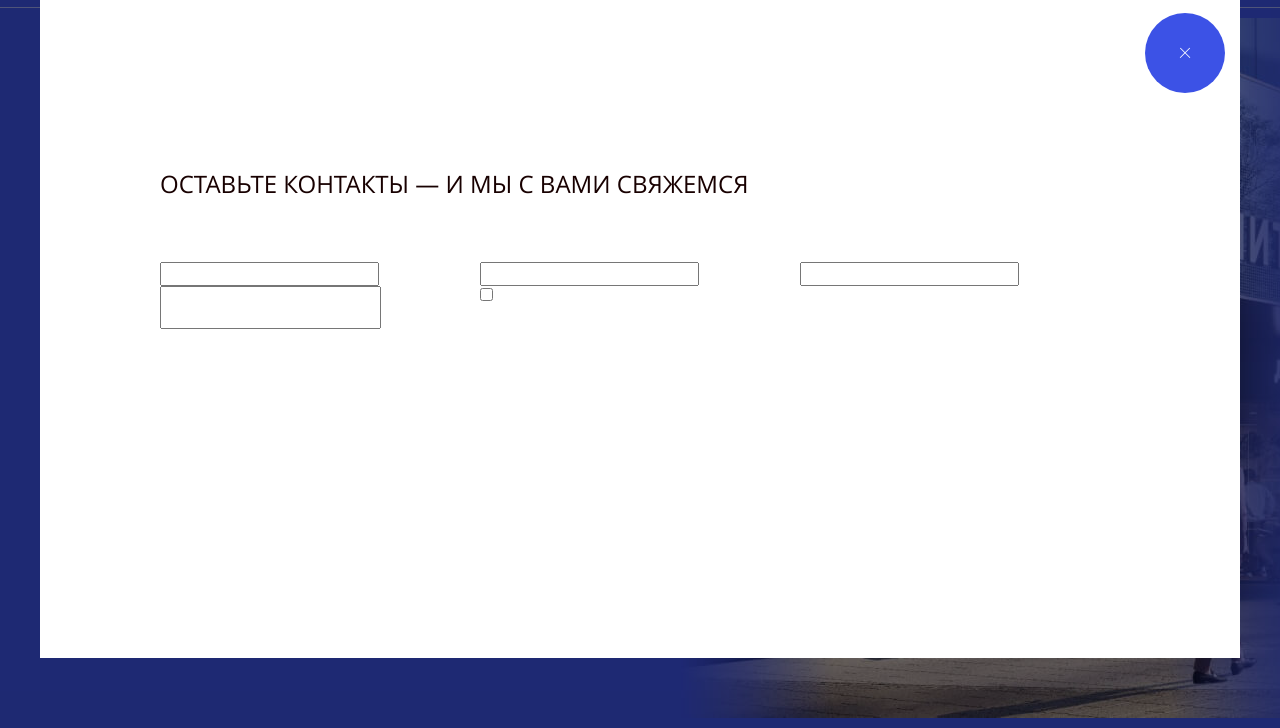
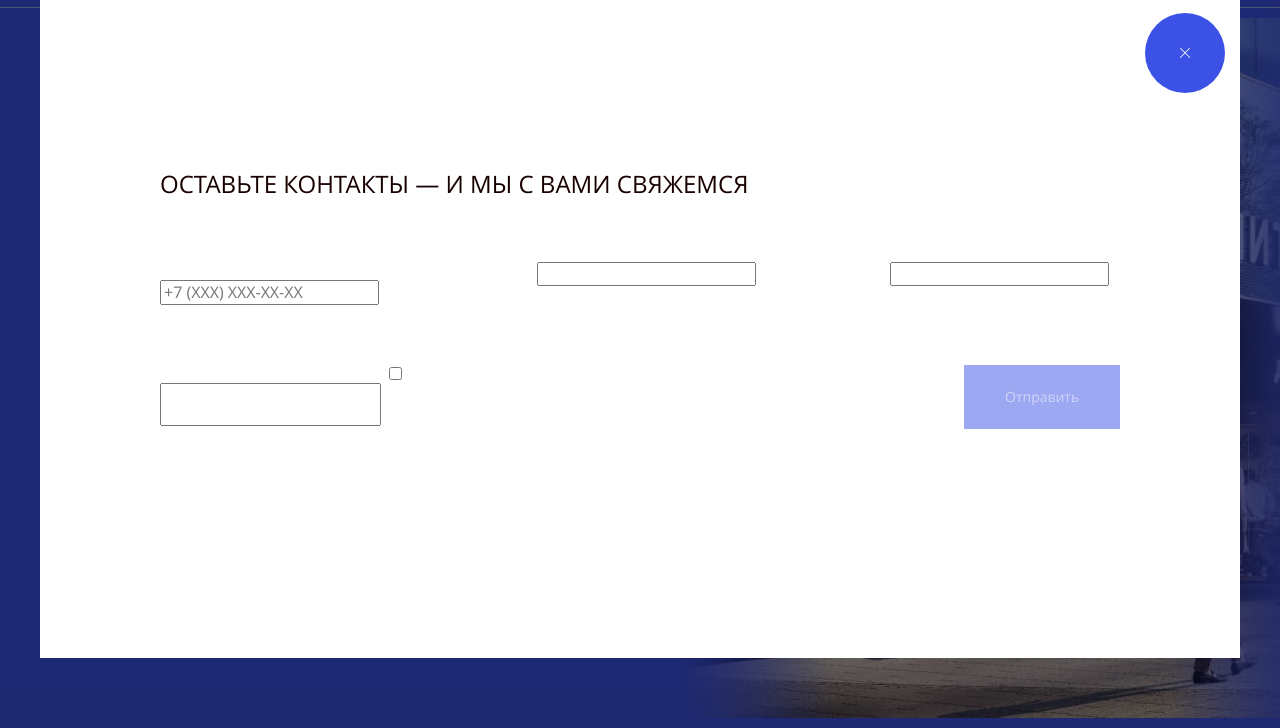
Before and after one commit to AbaevB/homework-weblayout-6.1, a plain HTML site: page index.html in a window 1280 px wide. Shown: the part 72-800 px from the top of the page. Drawn offline with Linux system fonts and the light colour scheme.

Commit message:
feat(modal__form): modal form markup complete

```diff
--- a/css/blocks/modal.css
+++ b/css/blocks/modal.css
@@ -74,4 +74,27 @@
 .modal__form  {
   display: grid;
   grid-template-columns: 1fr 1fr 1fr;
+  gap: 60px;
 }
+
+.modal__form-bottom {
+  display: flex;
+  grid-column: span 3;
+}
+
+.modal__form-btn  {
+  width: 200px;
+  padding: 20px;
+  font-size: 14px;
+  line-height: 115%;
+  border: none;
+  color: #fff;
+  background-color: #3C52E6;
+  cursor: pointer;
+  user-select: none;
+}
+
+.modal__form-btn--disabled  {
+  color: rgba(255, 255, 255, 0.5);
+  background-color: rgba(60, 82, 230, 0.5);
+}
--- a/index.html
+++ b/index.html
@@ -222,25 +222,62 @@
             Оставьте контакты&nbsp;&mdash; и&nbsp;мы&nbsp;с&nbsp;вами свяжемся
           </h2>
           <form class="modal__form" method="post" action="#">
+
             <div class="custom-input">
-            <input type="tel" class="custom-input__field">
+              <label class="custom-input__label" for="user-phone">
+                <span class="custom-input__label-text">
+                  Телефон *
+                </span>
+              </label>
+              <input class="custom-input__field" id="user-phone" name="user-phone" placeholder="+7 (ХХХ) ХХХ-ХХ-ХХ" type="tel" required>
              </div>
+
            <div class="custom-input">
-            <input type="tel" class="custom-input__field">
+            <label class="custom-input__label" for="user-name">
+              <span class="custom-input__label-text">
+                Имя
+              </span>
+            </label>
+            <input class="custom-input__field" id="user-name" name="user-name" type="text">
            </div>
+
            <div class="custom-input">
-            <input type="tel" class="custom-input__field">
+            <label class="custom-input__label" for="user-mail">
+              <span class="custom-input__label-text">
+                E-mail
+              </span>
+            </label>
+            <input class="custom-input__field" id="user-mail" name="user-mail" type="email">
            </div>
+
+           <div class="modal__form-bottom">
             <div class="custom-textarea">
-            <textarea class="custom-textarea__field" name="user-message" id="user-message"></textarea>
+              <label class="custom-textarea__label" for="user-message">
+                <span class="custom-textarea__label-text">
+                  Сообщение
+                </span>
+              </label>
+              <textarea class="custom-textarea__field" name="user-message" id="user-message" volume="Меня интересует помещение №114 площадью 529 кв. м. на 9 этаже с видом на реку"></textarea>
              </div>
              <div class="custom-checkbox">
               <input type="checkbox" name="user-confirm" id="user-confirm">
+              <label class="custom-checkbox__label" for="user-confirm">
+                <span class="custom-checkbox__label-text">
+                  Я&nbsp;даю согласие на&nbsp;обработку моих персональных данных согласно
+                  <a class="custom-checkbox__link" href="#">
+                    политике конфиденциальности
+                  </a>
+
+                </span>
+              </label>
              </div>
-           <button class="btn  modal__form-btn" type="submit">
+             <button class="modal__form-btn modal__form-btn--disabled" type="submit">
               Отправить
              </button>
+           </div>
+
           </form>
+
           <div class="modal__success">
             <span class="modal__success-text">
               отправлено
```
Lines whose indentation alone changed are shown as unchanged.
